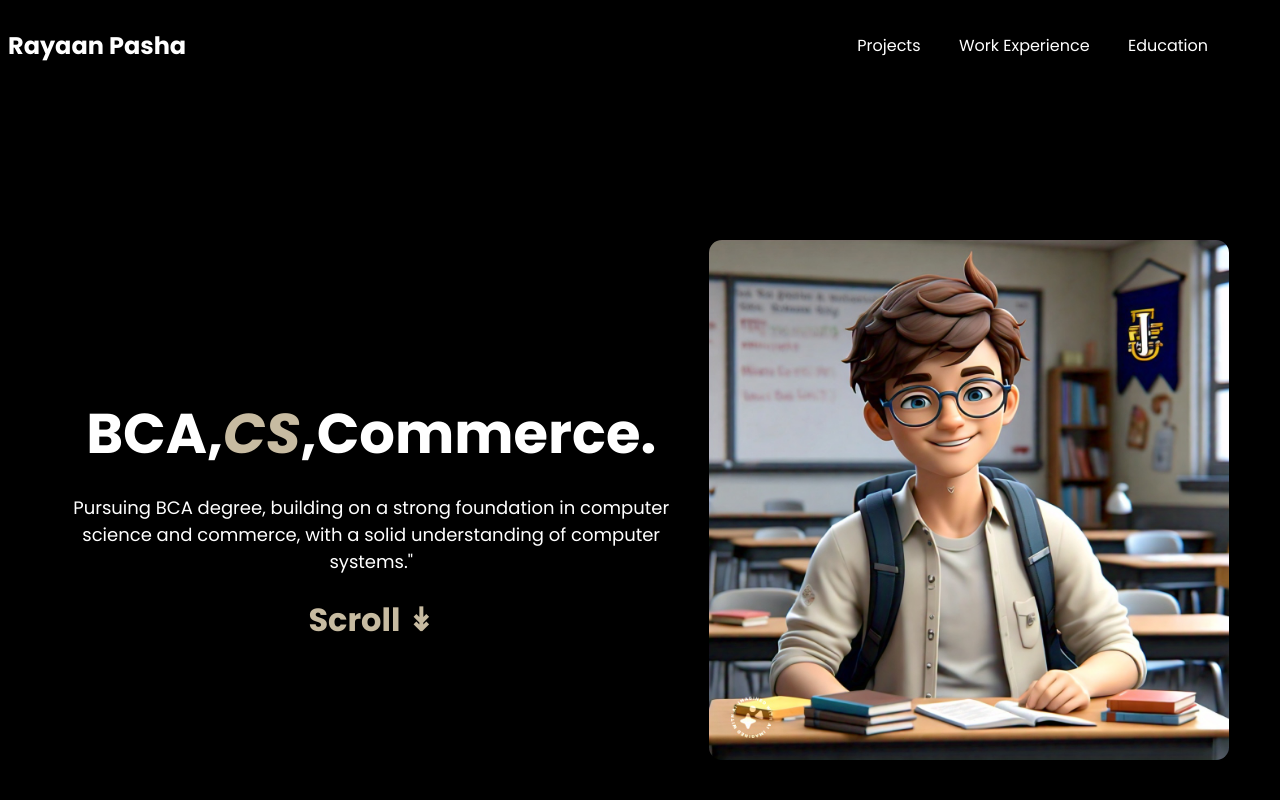
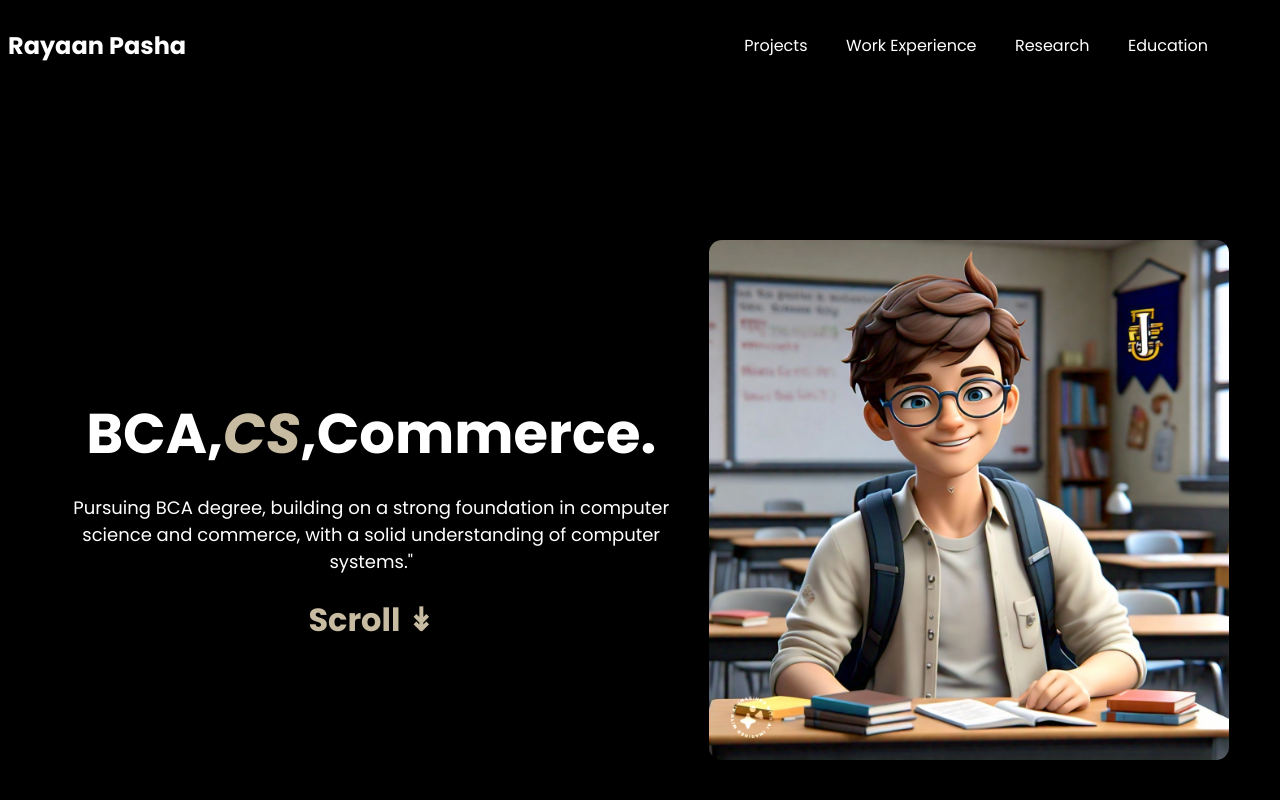
Before and after one commit to mdrayaanpasha/me, a plain HTML site: page education.html in a window 1280 px wide. Shown: the top 800 px of the page. Drawn offline with Linux system fonts and the light colour scheme.

Commit message:
Update education.html

```diff
--- a/education.html
+++ b/education.html
@@ -14,6 +14,7 @@
         <ul>
           <li><a href="./projects.html">Projects</a></li>
           <li><a href="./teaching.html">Work Experience</a></li>
+            <li><a href="./research.html">Research</a></li>
           <li><a href="./Education.html">Education</a></li>
         </ul>
       </nav>
```
